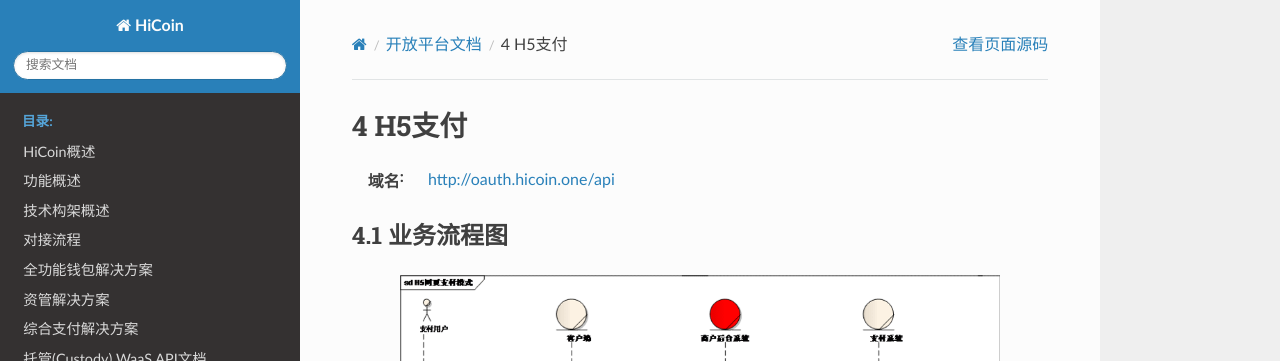
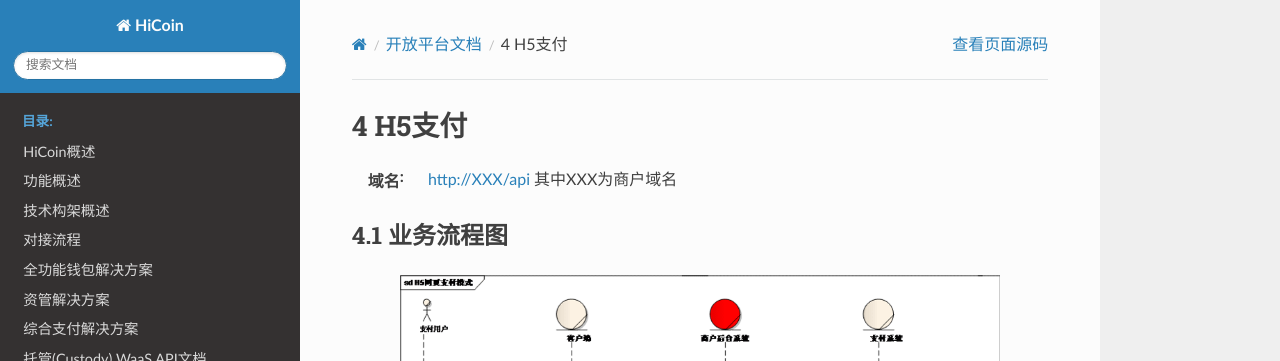
Before and after one commit to HiCoinCom/hicoindocs, a Sphinx documentation site: the page built from source/API-Open/openapi_h5payment.rst, in a window 1280 px wide and 900 px high. Shown: the top 361 px of the window. Built offline with Sphinx 7.4.7 and the Read the Docs theme 2.0.0, drawn with Linux system fonts in a browser that asks for light colours.

Commit message:
Update openapi_h5payment.rst

```diff
--- a/source/API-Open/openapi_h5payment.rst
+++ b/source/API-Open/openapi_h5payment.rst
@@ -1,7 +1,7 @@
 4 H5支付
 ====================
 
-:域名: http://oauth.hicoin.one/api
+:域名: http://XXX/api    其中XXX为商户域名
 
 4.1 业务流程图
 -------------------
@@ -143,7 +143,7 @@
 --------------------------
 
 :说明: h5支付页面地址 ，直接HTTP 302, 非ajax接口
-:接口地址: https://XXX/hicoinfe/payment     其中XXX为商户域名
+:接口地址: https://XXX/hicoinfe/payment       其中XXX为商户域名
 :请求方式: GET
 :请求参数:
 
```
